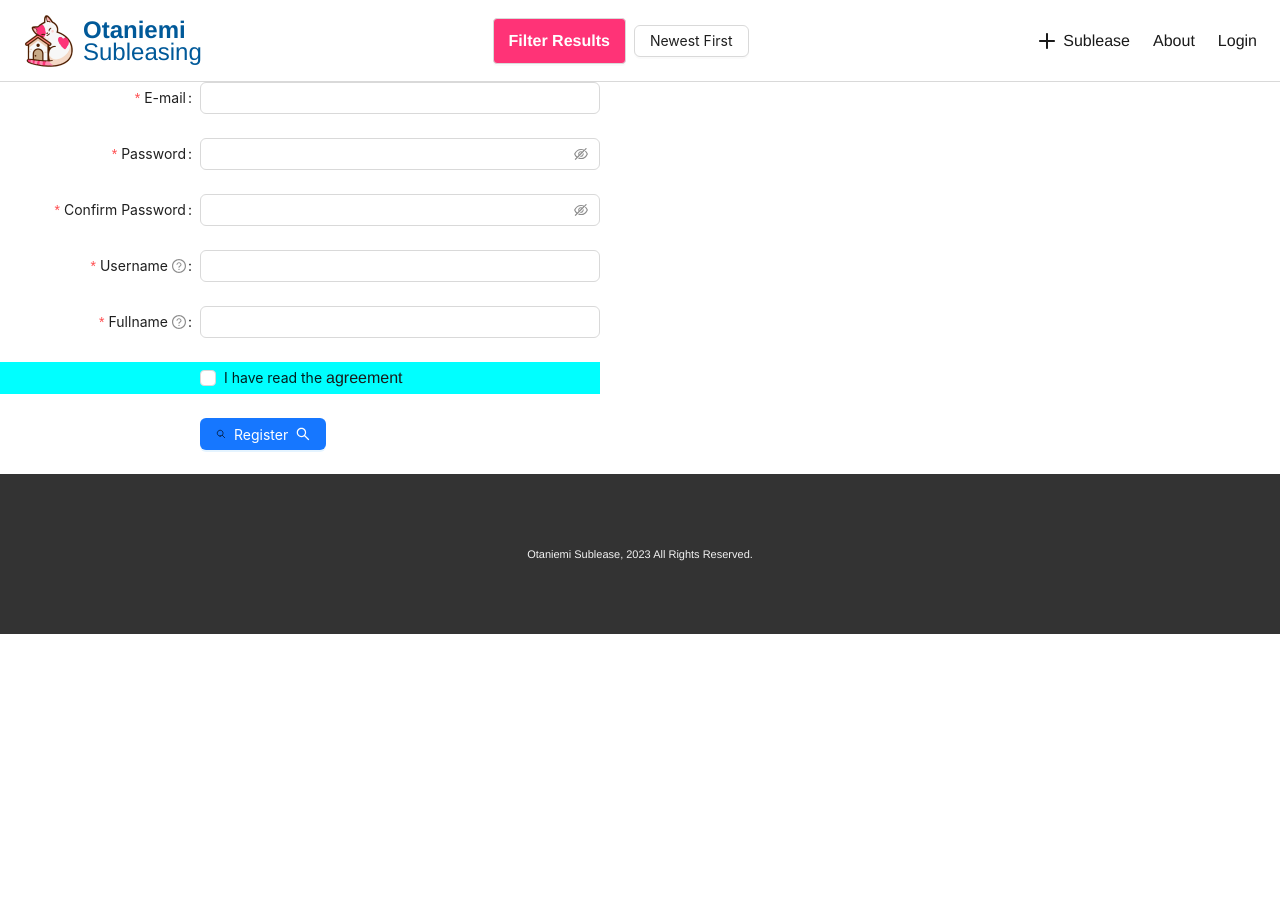
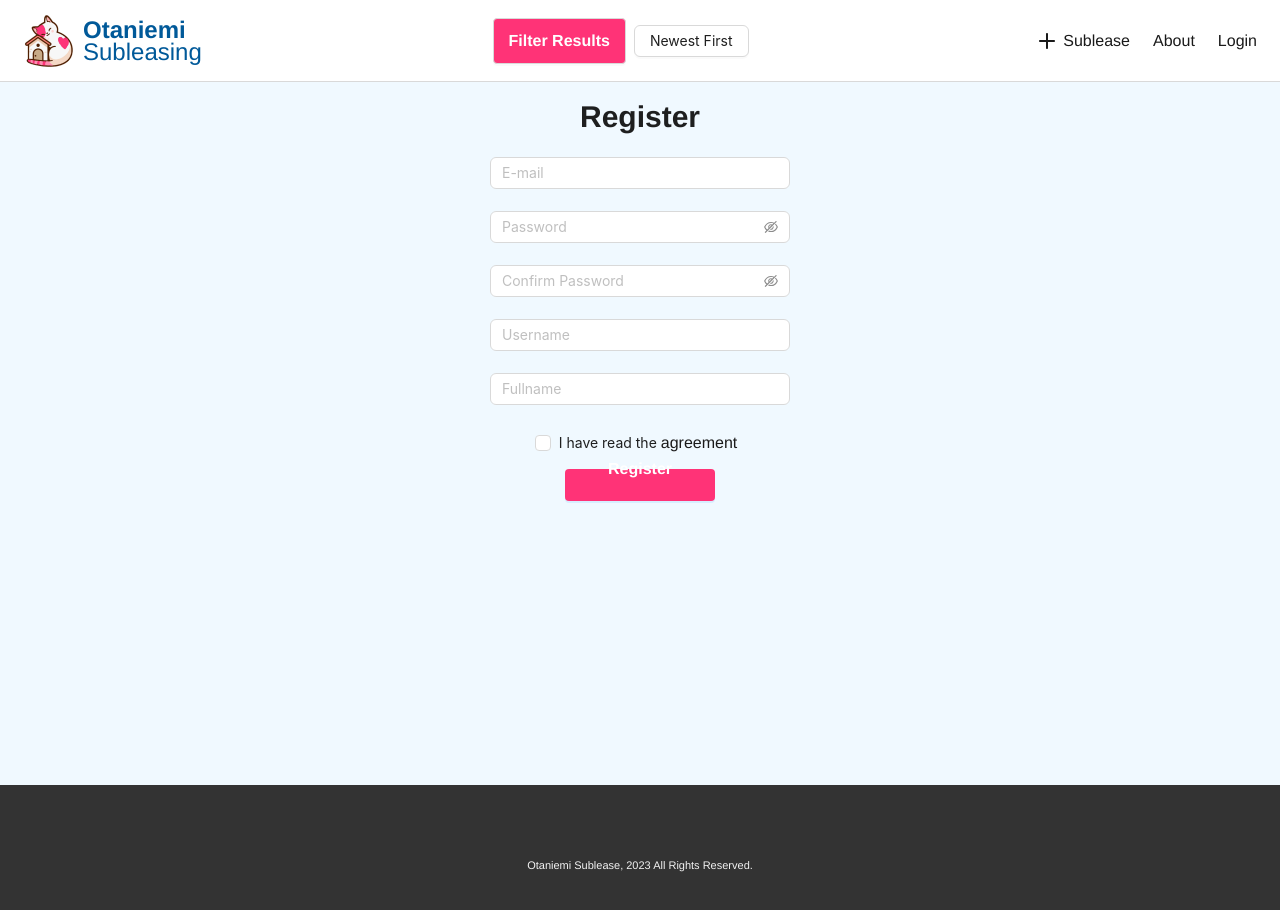
Before and after one commit to trongduc2206/Otaniemi-subleasing-FE, a React (Create React App) app: page /register in a window 1280 px wide. Shown: the top 910 px of the page. Before the commit the page ends 800 px from the top, so only its background shows below. Built offline with nearby package versions, Linux system fonts and the light colour scheme; the HTML template or start-up script is replaced by a standard one.

Commit message:
registration form styles

```diff
--- a/src/pages/register.js
+++ b/src/pages/register.js
@@ -127,6 +127,8 @@ class Register extends Component {
   render() {
     return (
       <>
+        <div className="registerPageMainContainer">
+
           <div className="register-form">
             <Form
             {...formItemLayout}
@@ -137,9 +139,11 @@ class Register extends Component {
             style={{ maxWidth: 600 }}
             scrollToFirstError
             >
+            <div className="formElement loginTitle">
+              <span className="title">Register</span>
+            </div>
             <Form.Item
               name="email"
-            label="E-mail"
               rules={[
                 {
                   type: 'email',
@@ -151,12 +155,11 @@ class Register extends Component {
                 },
               ]}
             >
-            <Input />
+              <Input className="input" placeholder="E-mail"/>
             </Form.Item>
 
             <Form.Item
               name="password"
-            label="Password"
               rules={[
                 {
                   required: true,
@@ -165,12 +168,11 @@ class Register extends Component {
               ]}
               hasFeedback
             >
-            <Input.Password />
+              <Input.Password className="input" placeholder="Password" />
             </Form.Item>
 
             <Form.Item
               name="confirm"
-            label="Confirm Password"
               dependencies={['password']}
               hasFeedback
               rules={[
@@ -188,25 +190,23 @@ class Register extends Component {
                 }),
               ]}
             >
-            <Input.Password />
+              <Input.Password className="input" placeholder="Confirm Password"/>
             </Form.Item>
 
             <Form.Item
               name="username"
-            label="Username"
               tooltip="What do you want others to call you?"
               rules={[{ required: true, message: 'Please input your nickname!', whitespace: true }]}
             >
-            <Input />
+              <Input className="input" placeholder="Username"/>
             </Form.Item>
 
             <Form.Item
               name="fullName"
-            label="Fullname"
               tooltip="For example: John Doe"
               rules={[{ required: true, message: 'Please input your fullname!', whitespace: true }]}
             >
-            <Input />
+              <Input className="input" placeholder="Fullname"/>
             </Form.Item>
 
 
@@ -239,19 +239,20 @@ class Register extends Component {
               ]}
               {...tailFormItemLayout}
             >
-            <Checkbox>
+              <Checkbox className="check">
                 I have read the <a href="">agreement</a>
               </Checkbox>
             </Form.Item>
 
             <Form.Item {...tailFormItemLayout}>
-            <Button type="primary" htmlType="submit">
-            <Icon className="zoomSVG" component={archive} />
+              <div className="registrationButton">
+                <Button className="button" type="primary" htmlType="submit">
                   Register
-              <SearchOutlined />
                 </Button>
+              </div>
             </Form.Item>
           </Form>
+        </div>
         </div>
       </>
     );
--- a/src/styles/login.css
+++ b/src/styles/login.css
@@ -57,7 +57,6 @@
 .input{
     min-width: 283px;
     min-height: 30px;
-    padding-left: 10px;
 }
 
 .button {
--- a/src/styles/register.css
+++ b/src/styles/register.css
@@ -1,7 +1,76 @@
-.agreement {
-    background-color: aqua;
+
+.registerPageMainContainer {
+    display: flex;
+    justify-content: center;
+    background-color: #F0F9FF;
+    min-height: 40rem;
+    padding-top: 20px;
+    padding-bottom: 23px;
+    gap: 16px;
 }
-.zoomSVG img {
+
+.register-form {
+    min-width: 40rem;
+    display: flex;
+    justify-content: center;
+    background-color: #F0F9FF;
+    min-height: 40rem;
+    padding-bottom: 20px;
+}
+
+.ant-form-item{
+    margin-bottom: 22px;
+}
+.title {
+    text-align: center;
+    font-family: Helvetica;
+    font-size: 30px;
+    font-style: normal;
+    font-weight: 700;
+    line-height: 30px;
+    padding-bottom: 15px;
+}
+.input, .check {
+    display: flex;
+    justify-content: center;
+    min-width: 300px;
+    min-height: 20px;
+}
+
+.check {
+    text-align: center;
+    padding-left: 0px;
+}
+.agreement{
+    margin-bottom: 10px;
+}
+#register_agreement_help {
+    min-width: 300px;
+    text-align: center;
+}
+.ant-col-xs-24 {
+    margin:0px;
+}
+.ant-form-item-control-input{
     height: 10px;
-    width: 10px;
 }
+.registrationButton {
+    min-width: 300px;
+    display: flex;
+    justify-content: center;
+}
+
+.button {
+    background-color: #ff3377;
+    border-width: 0px;
+    border-radius: 4px;
+    color: #ffffff;
+    width: 150px;
+    height: 30px;
+    padding-bottom: 32px;
+font-family: Helvetica;
+font-size: 16px;
+font-style: normal;
+font-weight: 700;
+line-height: 30px;
+}
```
Lines whose indentation alone changed are shown as unchanged.
